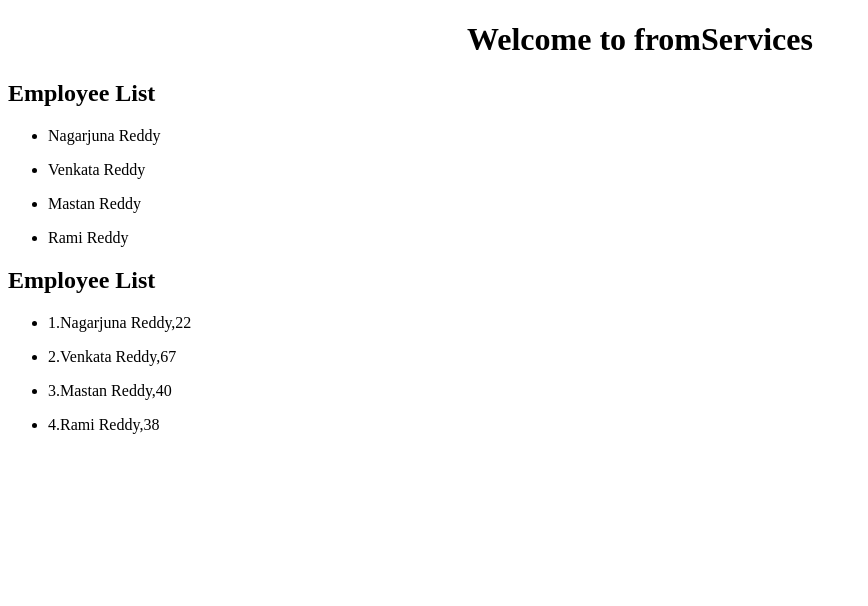
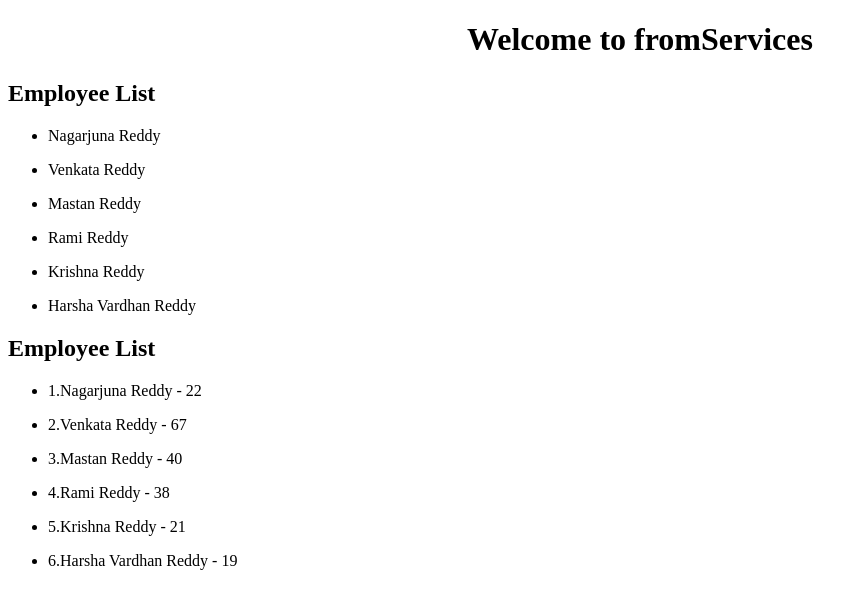
Before and after one commit to NagarjunaReddyMandati937/Codevolution, an Angular app: page / in a window 1280 px wide. Shown: the top 606 px of the page, without its empty margins (0-868 px from the left). Built offline with nearby package versions, Linux system fonts and the light colour scheme.

Commit message:
Http client module with Error handling

```diff
--- a/package.json
+++ b/package.json
@@ -20,6 +20,7 @@
     "@angular/platform-browser-dynamic": "~9.0.0",
     "@angular/router": "~9.0.0",
     "rxjs": "~6.5.4",
+    "rxjs-compat": "^6.5.5",
     "tslib": "^1.10.0",
     "zone.js": "~0.10.2"
   },
--- a/src/app/app.module.ts
+++ b/src/app/app.module.ts
@@ -1,13 +1,13 @@
 import { BrowserModule } from '@angular/platform-browser';
 import { NgModule } from '@angular/core';
-import {FormsModule} from '@angular/forms'
+import { FormsModule } from '@angular/forms'
 
 import { AppRoutingModule } from './app-routing.module';
 import { AppComponent } from './app.component';
 import { EmployeeComponent } from './employee/employee.component';
 import { EmployeeDetailsComponent } from './employee-details/employee-details.component';
 import { EmployeeService } from './employee.service';
-
+import { HttpClientModule } from '@angular/common/http'
 @NgModule({
   declarations: [
     AppComponent,
@@ -18,6 +18,7 @@ import { EmployeeService } from './employee.service';
   imports: [
     BrowserModule,
     FormsModule,
+    HttpClientModule,
     AppRoutingModule
   ],
   providers: [EmployeeService],
--- a/src/app/employee-details/employee-details.component.ts
+++ b/src/app/employee-details/employee-details.component.ts
@@ -5,16 +5,21 @@ import { EmployeeService } from '../employee.service';
   selector: 'app-employee-details',
   template: `
   <h2>Employee List</h2>
+  <h2>{{errorMsg}}</h2>
   <ul *ngFor="let employee of employees">
-  <li>{{employee.id}}.{{employee.name}},{{employee.age}}</li>
+  <li>{{employee.id}}.{{employee.name}} - {{employee.age}}</li>
   </ul>`,
   styleUrls: ['./employee-details.component.css']
 })
 export class EmployeeDetailsComponent implements OnInit {
   public employees = [];
+  public errorMsg;
   constructor(private _empservice:EmployeeService) { }
 
-  ngOnInit(){
-    this.employees = this._empservice.getEmployees();
+  ngOnInit() {
+    this._empservice.getEmployees()
+      .subscribe(data => this.employees = data,
+        error => this.errorMsg=error
+        );
   }
 }
--- a/src/app/employee.service.ts
+++ b/src/app/employee.service.ts
@@ -1,17 +1,27 @@
 import { Injectable } from '@angular/core';
+import { HttpClient, HttpResponse, HttpErrorResponse } from '@angular/common/http';
+import { IEmployee } from './employee';
+import { Observable } from 'rxjs';
+import 'rxjs/add/operator/catch';
+import 'rxjs/add/observable/throw';
 
 @Injectable({
   providedIn: 'root'
 })
 export class EmployeeService {
 
-  constructor() { }
-  getEmployees() {
-    return [
-      { "id": 1, "name": "Nagarjuna Reddy", "age": 22 },
-      { "id": 2, "name": "Venkata Reddy", "age": 67 },
-      { "id": 3, "name": "Mastan Reddy", "age": 40 },
-      { "id": 4, "name": "Rami Reddy", "age": 38 },
-    ]
+  private _url: string = "/assets/data/employees.json";
+
+  constructor(private http: HttpClient) { }
+
+  getEmployees(): Observable<IEmployee[]> {
+    return this.http.get<IEmployee[]>(this._url)
+    .catch(this.errorHandler);
+  }
+
+  errorHandler(error:HttpErrorResponse){
+    return Observable.throw(error.message || "Server Error");
+
+
   }
 }
--- /dev/null
+++ b/src/app/employee.ts
@@ -0,0 +1,5 @@
+export interface IEmployee{
+    id :number,
+    name : string,
+    age : number
+}
--- a/src/app/employee/employee.component.ts
+++ b/src/app/employee/employee.component.ts
@@ -5,6 +5,7 @@ import { EmployeeService } from '../employee.service';
   selector: 'app-employee',
   template: `
   <h2>Employee List</h2>
+  <h2>{{errorMsg}}</h2>
   <ul *ngFor="let employee of employees">
   <li>{{employee.name}}</li>
   </ul>
@@ -13,10 +14,14 @@ import { EmployeeService } from '../employee.service';
 })
 export class EmployeeComponent implements OnInit {
   public employees = [];
+  public errorMsg;
   constructor(private _empservice: EmployeeService) { }
 
   ngOnInit() {
-    this.employees = this._empservice.getEmployees();
+    this._empservice.getEmployees()
+      .subscribe(data => this.employees = data,
+        error => this.errorMsg=error
+        );
   }
 
 }
--- /dev/null
+++ b/src/assets/data/employees.json
@@ -0,0 +1,32 @@
+[
+    {
+        "id": 1,
+        "name": "Nagarjuna Reddy",
+        "age": 22
+    },
+    {
+        "id": 2,
+        "name": "Venkata Reddy",
+        "age": 67
+    },
+    {
+        "id": 3,
+        "name": "Mastan Reddy",
+        "age": 40
+    },
+    {
+        "id": 4,
+        "name": "Rami Reddy",
+        "age": 38
+    },
+    {
+        "id": 5,
+        "name": "Krishna Reddy",
+        "age": 21
+    },
+    {
+        "id": 6,
+        "name": "Harsha Vardhan Reddy",
+        "age": 19
+    }
+]
```
Also changed, not shown: 1 other file (tests, documents, lock files or other folders).
